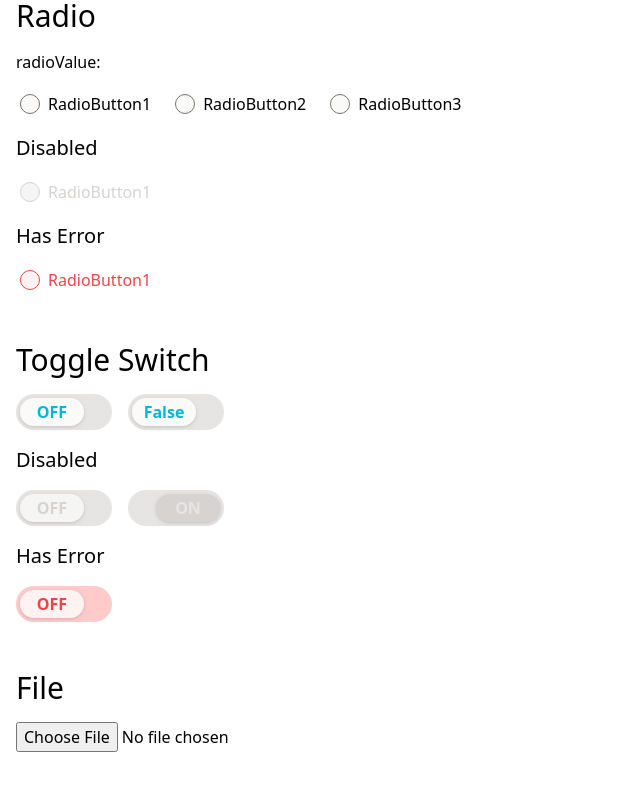
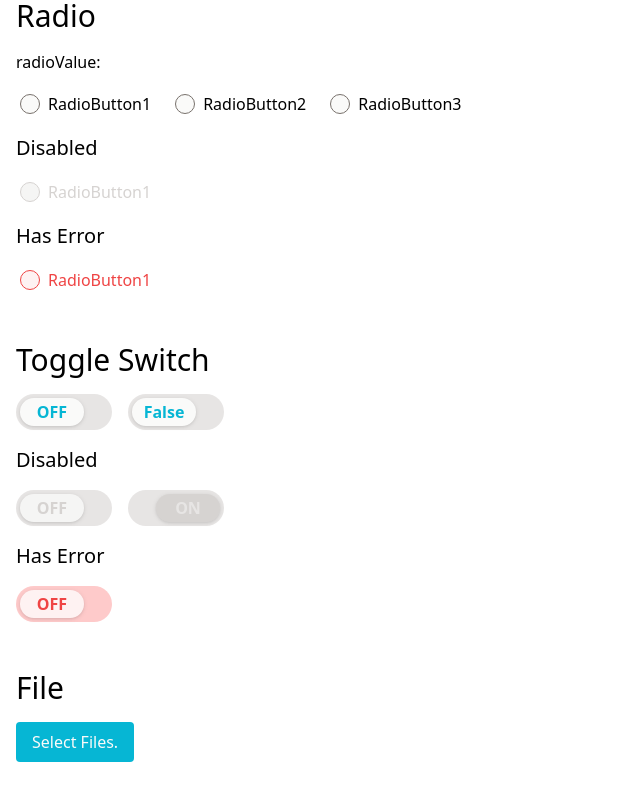
Before and after one commit to ykob/vue-assets, a Vue app: page /form-elements in a window 1280 px wide. Shown: the part 918-1718 px from the top of the page, without its empty margins (0-640 px from the left). Built offline with nearby package versions, Linux system fonts and the light colour scheme; the HTML template or start-up script is replaced by a standard one.

Commit message:
hide the default input element, and added the button for an individual layout.

```diff
--- a/src/components/form-element/InputFile.vue
+++ b/src/components/form-element/InputFile.vue
@@ -1,16 +1,23 @@
 <template>
+  <div>
     <input
+      class="hidden"
+      ref="input"
       type="file"
       :disabled="disabled"
       :value="modelValue"
       @change="changeHandler"
     />
+    <button-block shrink @click="clickHandler">Select Files.</button-block>
+  </div>
 </template>
 
 <script lang="ts">
 import { defineComponent } from 'vue'
+import ButtonBlock from '../button/ButtonBlock.vue'
 
 export default defineComponent({
+  components: { ButtonBlock },
   name: 'InputFile',
   props: {
     disabled: {
@@ -38,6 +45,11 @@ export default defineComponent({
       this.fileList = target.files
       this.$emit('update:modelValue', target.value)
     },
+    clickHandler() {
+      const { input } = this.$refs
+      if (!(input instanceof HTMLInputElement)) return
+      input.click()
+    },
   },
 })
 </script>
```
Lines whose indentation alone changed are shown as unchanged.
